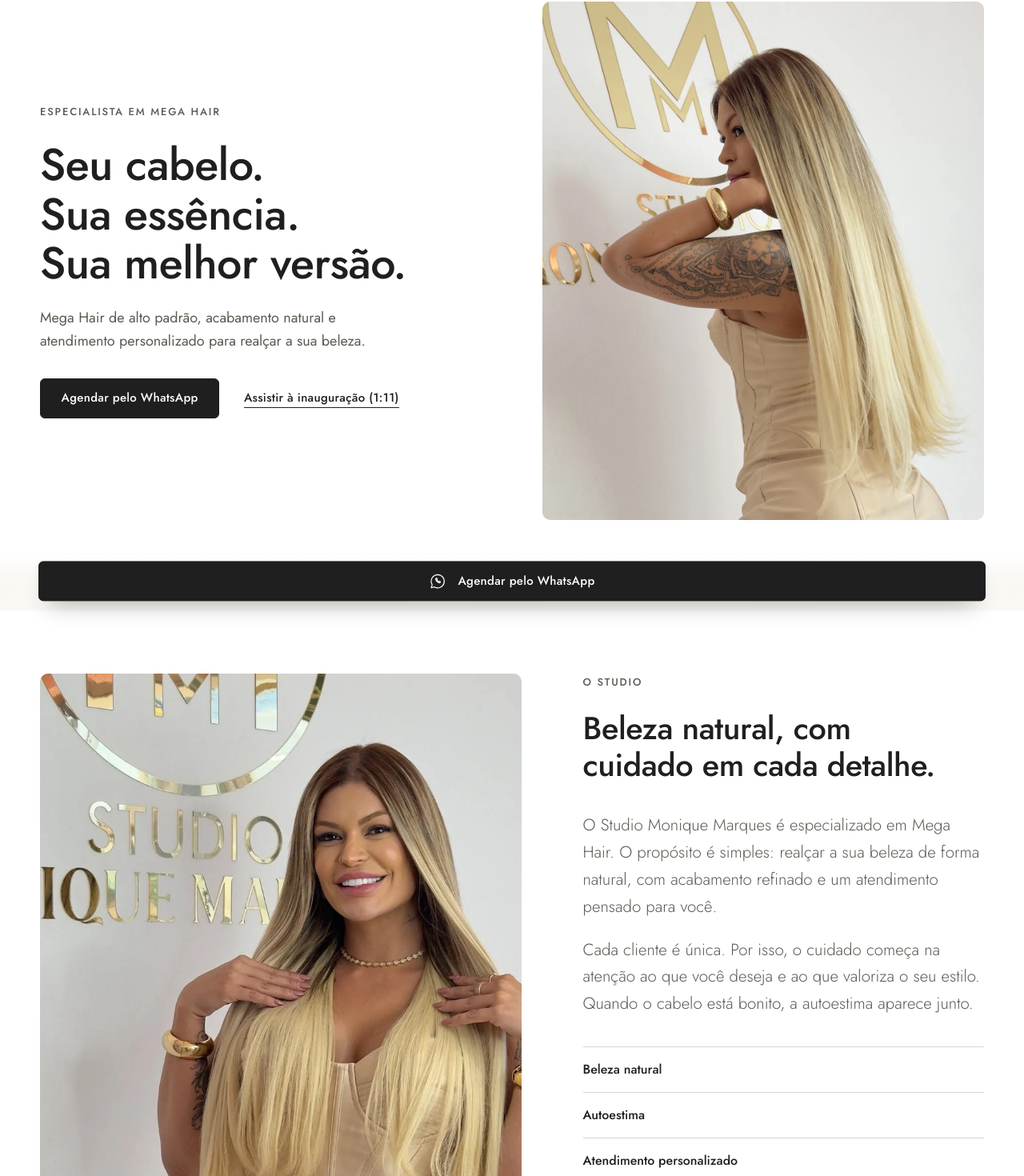
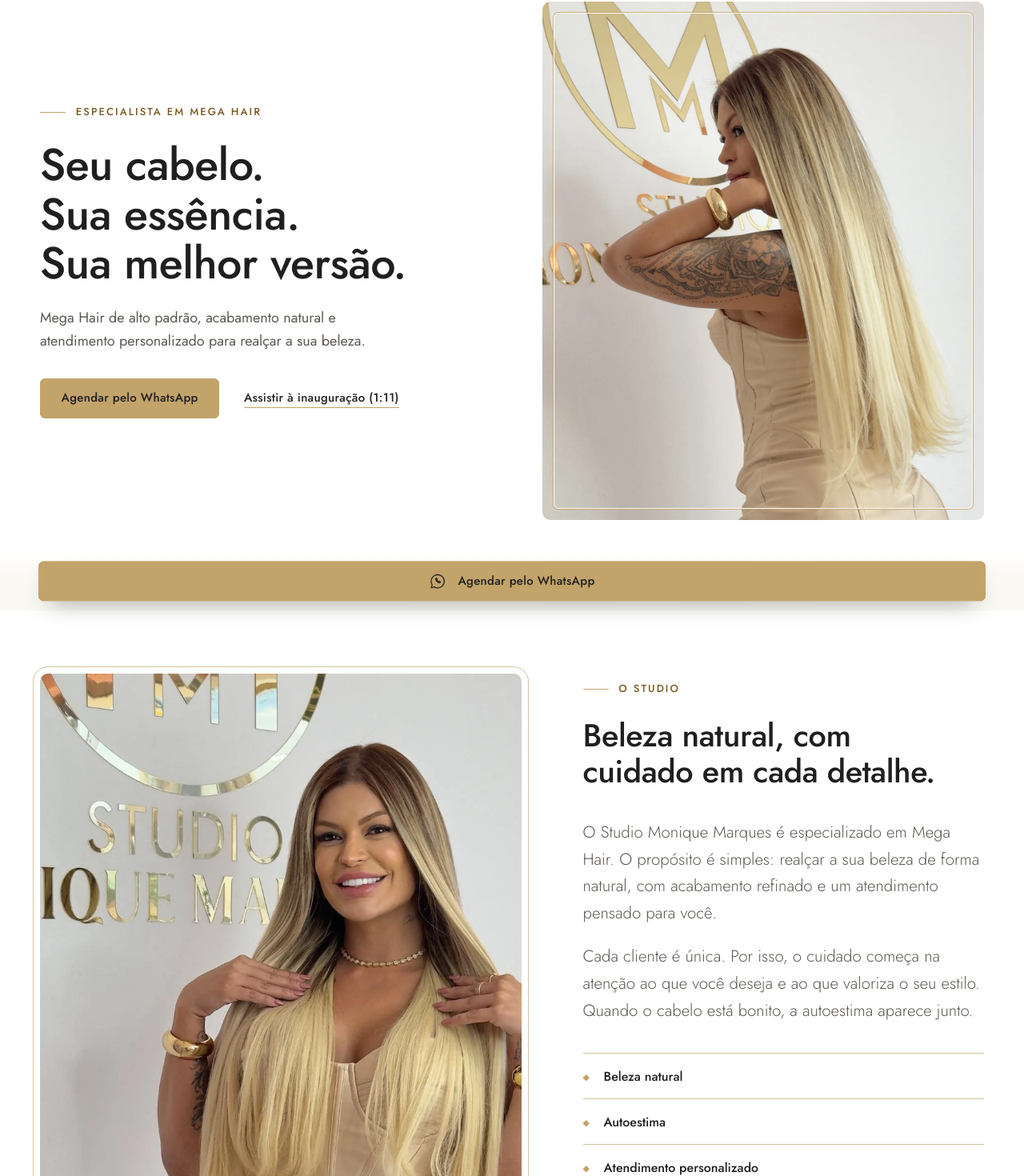
Before and after one commit to MDN-Solutions/monique-megahair, an Angular app: page / in a window 1280 px wide. Shown: the part 118-1588 px from the top of the page at 80% size. Built offline with nearby package versions, Linux system fonts and the light colour scheme.

Commit message:
Detalhes em branco e dourado sobre o visual básico
Co-Authored-By: Claude Sonnet 5.5 <noreply@anthropic.com>
Claude-Session: https://claude.ai/code/session_019xnCH6yT6nFErshBjLpUMu

```diff
--- a/src/app/features/about/about.scss
+++ b/src/app/features/about/about.scss
@@ -41,7 +41,7 @@
 
 .about__pillars {
   counter-reset: pillar;
-  border-top: 1px solid var(--line);
+  border-top: 1px solid var(--line-gold);
 
   li {
     counter-increment: pillar;
@@ -50,9 +50,18 @@
     gap: 1.25rem;
     min-height: 52px;
     padding: 0.9rem 0;
-    border-bottom: 1px solid var(--line);
+    border-bottom: 1px solid var(--line-gold);
     font-size: 1rem;
     font-weight: 500;
+
+    &::before {
+      content: '';
+      flex: none;
+      width: 6px;
+      height: 6px;
+      background: var(--c-gold);
+      transform: rotate(45deg) translateY(-1px);
+    }
   }
 }
 
@@ -62,6 +71,8 @@
   border-radius: var(--radius);
   overflow: hidden;
   background: var(--c-champagne);
+  outline: 1px solid var(--line-gold);
+  outline-offset: 8px;
 
   img {
     width: 100%;
--- a/src/app/features/differentials/differentials.ts
+++ b/src/app/features/differentials/differentials.ts
@@ -36,7 +36,7 @@ import { Icon } from '../../shared/icon';
     .diff__list {
       display: grid;
       gap: 0;
-      border-top: 1px solid var(--line);
+      border-top: 1px solid var(--line-gold);
 
       // tablet: 2 colunas (evita um 4º item sozinho na segunda linha); desktop: uma coluna por item
       @include up($bp-md) {
@@ -77,7 +77,7 @@ import { Icon } from '../../shared/icon';
       }
     }
     .diff__icon {
-      color: var(--c-ink);
+      color: var(--c-gold);
     }
     .diff__name {
       font-size: var(--t-h3);
--- a/src/app/features/final-cta/final-cta.ts
+++ b/src/app/features/final-cta/final-cta.ts
@@ -46,7 +46,7 @@ import { hasWhatsapp, whatsappUrl } from '../../core/whatsapp';
     .cta {
       padding-block: var(--section-y);
       background: var(--c-ivory);
-      border-top: 1px solid var(--line);
+      border-top: 1px solid var(--line-gold);
     }
     .cta__inner {
       display: grid;
@@ -78,6 +78,9 @@ import { hasWhatsapp, whatsappUrl } from '../../core/whatsapp';
       }
     }
     .cta__media .arch {
+      outline: 1px solid var(--line-gold);
+      outline-offset: 8px;
+      border-radius: var(--radius);
       width: min(100%, 440px);
       margin-inline: auto 0;
     }
--- a/src/app/features/footer/footer.ts
+++ b/src/app/features/footer/footer.ts
@@ -35,7 +35,8 @@ import { HAS_CONTACT, RESULTS, SITE } from '../../core/site.config';
     .footer {
       padding-top: clamp(3rem, 6vw, 5rem);
       color: var(--c-ink);
-      background: #f6f6f4;
+      background: #faf7f0;
+      border-top: 1px solid var(--line-gold);
     }
     .footer__grid {
       display: grid;
@@ -109,7 +110,7 @@ import { HAS_CONTACT, RESULTS, SITE } from '../../core/site.config';
       justify-content: space-between;
       gap: 0.5rem 2rem;
       padding-block: 1.25rem max(1.25rem, env(safe-area-inset-bottom));
-      border-top: 1px solid var(--line);
+      border-top: 1px solid var(--line-gold);
       font-size: var(--t-small);
       color: var(--c-text-muted);
     }
--- a/src/app/features/header/header.scss
+++ b/src/app/features/header/header.scss
@@ -19,7 +19,7 @@
   background: rgba(245, 243, 238, 0.9);
   -webkit-backdrop-filter: blur(14px) saturate(1.1);
   backdrop-filter: blur(14px) saturate(1.1);
-  box-shadow: 0 1px 0 var(--line);
+  box-shadow: 0 1px 0 var(--line-gold);
 }
 
 .header__bar {
@@ -55,7 +55,7 @@
   font-weight: 500;
   letter-spacing: 0.42em;
   text-transform: uppercase;
-  color: var(--c-ink);
+  color: var(--c-gold-text);
 }
 
 .brand__name {
--- a/src/app/features/hero/hero.scss
+++ b/src/app/features/hero/hero.scss
@@ -46,6 +46,7 @@
 }
 
 .hero__media {
+  position: relative;
   overflow: hidden;
   border-radius: var(--radius);
   background: var(--c-champagne);
@@ -58,6 +59,17 @@
     object-position: 50% 20%;
   }
 
+  // filete dourado fino, recuado, como acabamento de moldura
+  &::after {
+    content: '';
+    position: absolute;
+    inset: 14px;
+    border: 1px solid rgba(255, 255, 255, 0.9);
+    border-radius: calc(var(--radius) - 4px);
+    box-shadow: 0 0 0 1px rgba(194, 163, 106, 0.8);
+    pointer-events: none;
+  }
+
   @include up($bp-lg) {
     max-height: calc(100svh - var(--header-h) - 4rem);
 
--- a/src/app/features/studio/studio.ts
+++ b/src/app/features/studio/studio.ts
@@ -36,6 +36,9 @@ import { SITE, STUDIO_PHOTOS } from '../../core/site.config';
 
     // mobile: destaque em largura total e quatro apoios em 2 colunas;
     // a partir do tablet: destaque à esquerda e 2x2 à direita, alturas equivalentes
+    .studio {
+      background: #faf7f0;
+    }
     .studio__grid {
       display: grid;
       grid-template-columns: repeat(2, minmax(0, 1fr));
--- a/src/app/shared/before-after.ts
+++ b/src/app/shared/before-after.ts
@@ -152,8 +152,8 @@ import type { ImageRef } from '../core/site.config';
       transform: translate(-50%, -50%) scale(1.12);
     }
     @keyframes ba-pulse {
-      0%, 100% { box-shadow: 0 0 0 0 rgba(255, 255, 255, 0.7); }
-      50% { box-shadow: 0 0 0 12px rgba(255, 255, 255, 0); }
+      0%, 100% { box-shadow: 0 0 0 0 rgba(194, 163, 106, 0.6); }
+      50% { box-shadow: 0 0 0 12px rgba(194, 163, 106, 0); }
     }
     @media (prefers-reduced-motion: reduce) {
       .ba__grip { animation: none; }
@@ -199,7 +199,7 @@ import type { ImageRef } from '../core/site.config';
       color: var(--c-ink);
       background: var(--c-white);
       border-radius: 50%;
-      box-shadow: 0 2px 10px rgba(18, 17, 16, 0.25);
+      box-shadow: 0 0 0 2px var(--c-gold), 0 2px 10px rgba(18, 17, 16, 0.25);
     }
     .ba__handle:focus-visible .ba__grip {
       outline: 2px solid var(--c-ink);
--- a/src/styles.scss
+++ b/src/styles.scss
@@ -134,11 +134,21 @@ h3 {
 }
 
 .eyebrow {
+  display: inline-flex;
+  align-items: center;
+  gap: 0.8rem;
   font-size: 0.8125rem;
   font-weight: 500;
-  letter-spacing: 0.14em;
+  letter-spacing: 0.16em;
   text-transform: uppercase;
-  color: var(--c-text-muted);
+  color: var(--c-gold-text);
+
+  &::before {
+    content: '';
+    width: 2rem;
+    height: 1px;
+    background: var(--c-gold);
+  }
 }
 
 .lead {
@@ -209,26 +219,25 @@ em.gold,
 }
 
 .btn--primary {
-  --btn-bg: var(--c-ink);
-  --btn-fg: var(--c-white);
-  --btn-bd: var(--c-ink);
+  --btn-bg: var(--c-gold);
+  --btn-fg: var(--c-ink);
+  --btn-bd: var(--c-gold);
 
   &:hover,
   &:focus-visible {
-    --btn-bg: #3a3a3a;
-    --btn-bd: #3a3a3a;
+    --btn-bg: #d3b97f;
+    --btn-bd: #d3b97f;
   }
 }
 
 .btn--outline {
-  --btn-bd: var(--c-ink);
+  --btn-bd: var(--c-gold);
   min-height: 44px;
   padding: 0 1.4rem;
 
   &:hover,
   &:focus-visible {
-    --btn-bg: var(--c-ink);
-    --btn-fg: var(--c-white);
+    --btn-bg: var(--c-gold);
   }
 }
 
@@ -245,7 +254,7 @@ em.gold,
     right: 0.1rem;
     bottom: 9px;
     height: 1px;
-    background: currentColor;
+    background: var(--c-gold);
     transform-origin: left;
     transition: transform 0.45s var(--ease);
   }
@@ -329,6 +338,8 @@ html.intro-pending .enter {
 .sec-head {
   display: grid;
   gap: 0.9rem;
+  padding-top: 1.5rem;
+  border-top: 1px solid var(--line-gold);
   max-width: 40rem;
   margin-bottom: clamp(2rem, 4vw, 3rem);
 
--- a/src/styles/_tokens.scss
+++ b/src/styles/_tokens.scss
@@ -16,7 +16,7 @@ $bp-xl: 1280px;
   --c-white: #ffffff;
   --c-ivory: #ffffff;
   --c-champagne: #eeeeec;
-  --c-gold: #b8995e;
+  --c-gold: #c2a36a;
   --c-gold-light: #e4cd9b;
   --c-muted: #77736d;
   --c-ink: #1f1f1f;
@@ -27,7 +27,7 @@ $bp-xl: 1280px;
   --c-blush: #f2e6df; // rosé da decoração real do estúdio (apoio, placeholders)
 
   --line: rgba(18, 17, 16, 0.18);
-  --line-gold: rgba(18, 17, 16, 0.18);
+  --line-gold: rgba(184, 153, 94, 0.6);
 
   // Tipografia
   --f-display: 'Jost', 'Helvetica Neue', Arial, sans-serif;
```
